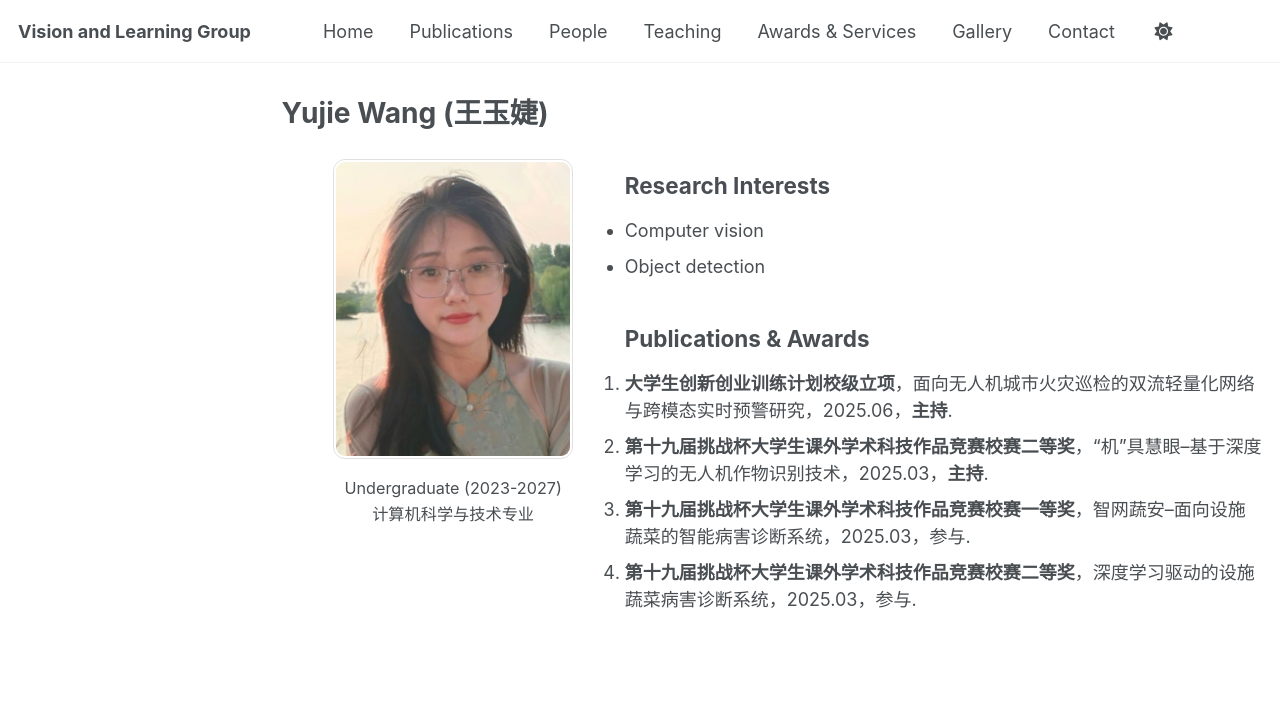
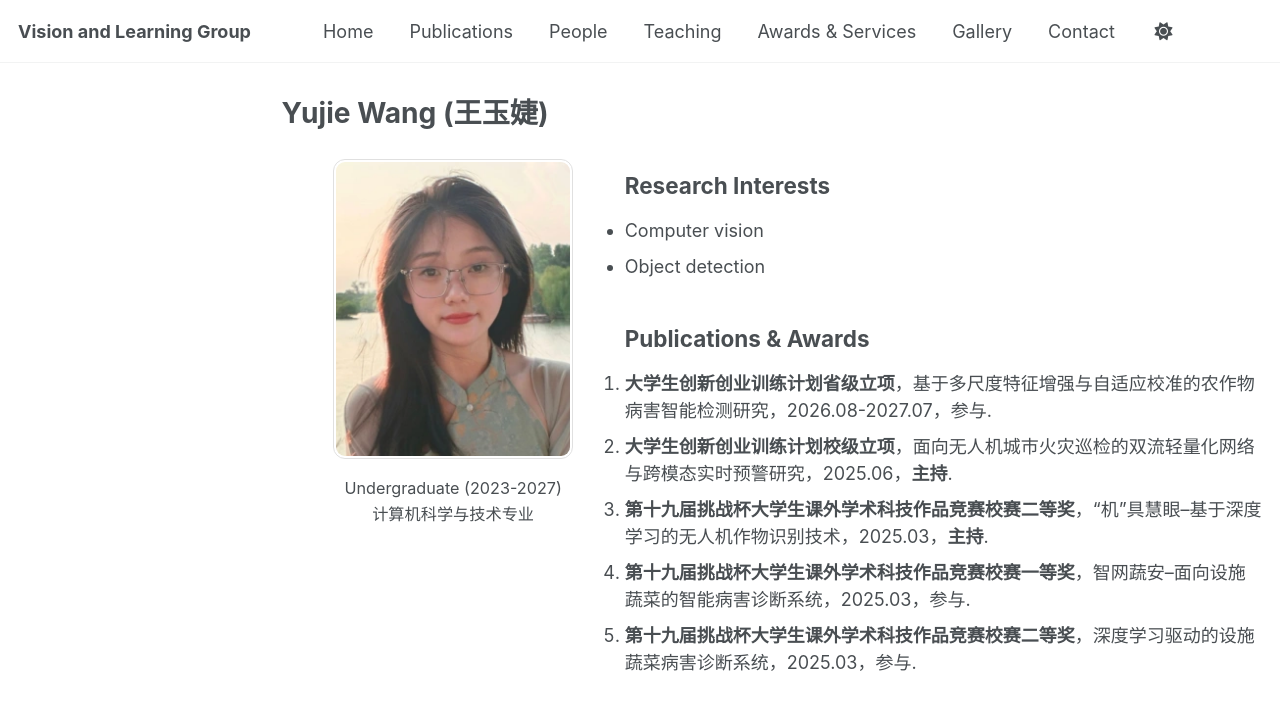
Before and after one commit to guoxuliu/guoxuliu.github.io, a Jekyll site: the page built from _people/wangyujie.md, in a window 1280 px wide and 900 px high. Shown: the top 710 px of the window. Built offline with Jekyll 4.4.1, drawn with Linux system fonts in a browser that asks for light colours.

Commit message:
update people

```diff
--- a/_people/wangyujie.md
+++ b/_people/wangyujie.md
@@ -21,6 +21,7 @@ author_profile: false
 
 ## Publications & Awards
 
+1. **大学生创新创业训练计划省级立项**，基于多尺度特征增强与自适应校准的农作物病害智能检测研究，2026.08-2027.07，参与.
 1. **大学生创新创业训练计划校级立项**，面向无人机城市火灾巡检的双流轻量化网络与跨模态实时预警研究，2025.06，**主持**.
 1. **第十九届挑战杯大学生课外学术科技作品竞赛校赛二等奖**，“机”具慧眼--基于深度学习的无人机作物识别技术，2025.03，**主持**.
 1. **第十九届挑战杯大学生课外学术科技作品竞赛校赛一等奖**，智网蔬安--面向设施蔬菜的智能病害诊断系统，2025.03，参与.
```
Also changed, not shown: _people/xupenglong.md (+1 -0 lines).
